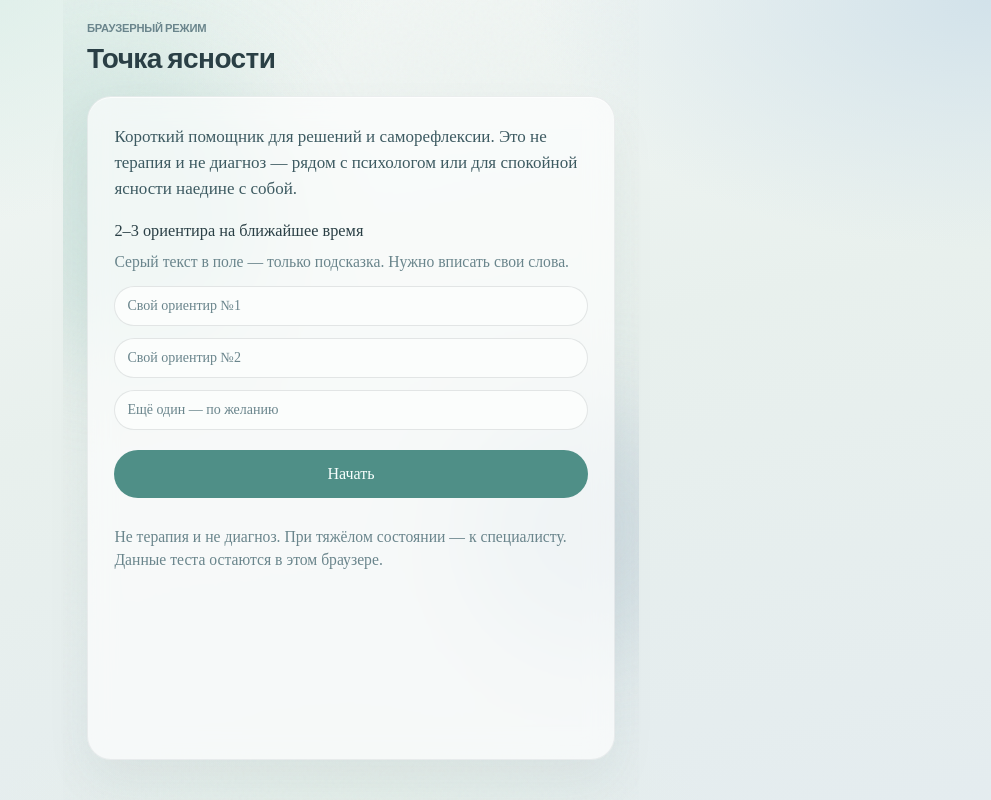
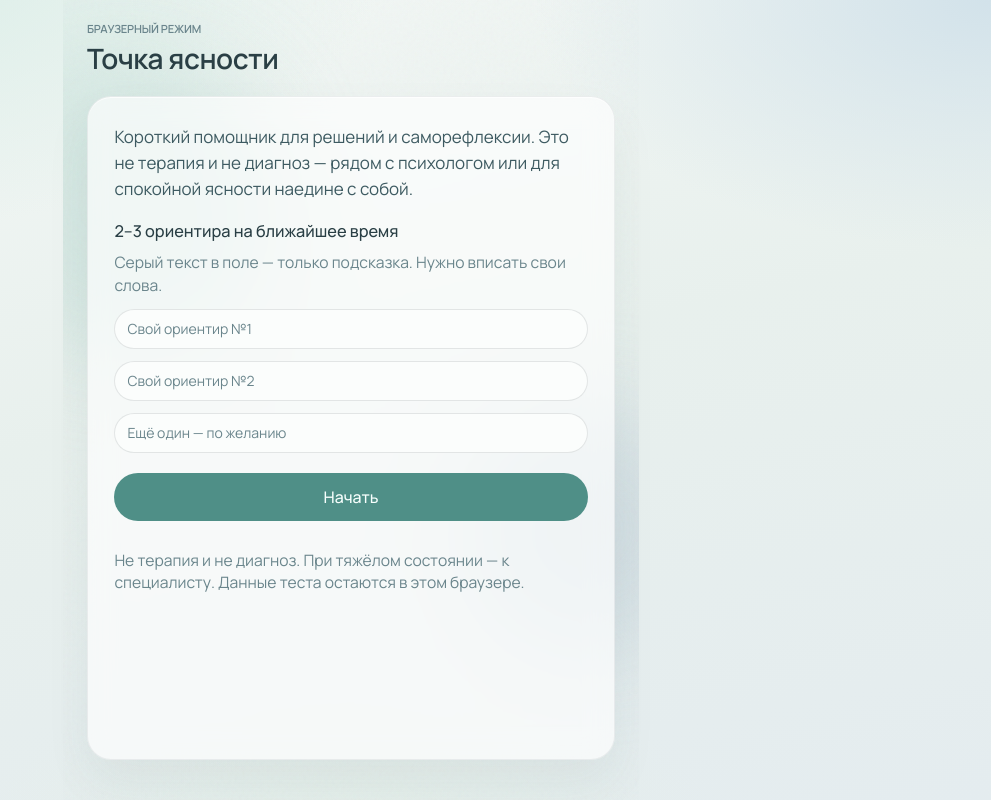
Before and after one commit to GRAnonim/tochka-yasnosti, a Next.js app: page / in a window 1280 px wide. Shown: the whole page, without its empty margins (289-1280 px from the left). Built offline with nearby package versions, Linux system fonts and the light colour scheme.

Commit message:
Switch app typography to Manrope
Co-authored-by: granonim1 <granonim1@gmail.com>

```diff
--- a/src/app/globals.css
+++ b/src/app/globals.css
@@ -7,10 +7,10 @@
 @theme inline {
   --color-background: var(--background);
   --color-foreground: var(--foreground);
-  --font-sans: var(--font-figtree);
-  --font-mono: var(--font-geist-mono);
-  --font-heading: var(--font-sora);
-  --font-display: var(--font-sora);
+  --font-sans: var(--font-manrope);
+  --font-mono: var(--font-manrope);
+  --font-heading: var(--font-manrope);
+  --font-display: var(--font-manrope);
   --color-sidebar-ring: var(--sidebar-ring);
   --color-sidebar-border: var(--sidebar-border);
   --color-sidebar-accent-foreground: var(--sidebar-accent-foreground);
@@ -122,9 +122,9 @@
 }
 
 .font-display {
-  font-family: var(--font-sora), ui-sans-serif, system-ui, sans-serif;
-  letter-spacing: -0.02em;
-  font-weight: 550;
+  font-family: var(--font-manrope), ui-sans-serif, system-ui, sans-serif;
+  letter-spacing: -0.015em;
+  font-weight: 600;
 }
 
 .clarity-shell {
--- a/src/app/layout.tsx
+++ b/src/app/layout.tsx
@@ -1,21 +1,11 @@
 import type { Metadata, Viewport } from "next";
-import { Figtree, Geist_Mono, Sora } from "next/font/google";
+import { Manrope } from "next/font/google";
 import Script from "next/script";
 import "./globals.css";
 
-const sora = Sora({
-  variable: "--font-sora",
-  subsets: ["latin", "latin-ext"],
-});
-
-const figtree = Figtree({
-  variable: "--font-figtree",
-  subsets: ["latin", "latin-ext"],
-});
-
-const geistMono = Geist_Mono({
-  variable: "--font-geist-mono",
-  subsets: ["latin"],
+const manrope = Manrope({
+  variable: "--font-manrope",
+  subsets: ["latin", "cyrillic", "cyrillic-ext"],
 });
 
 export const metadata: Metadata = {
@@ -38,10 +28,8 @@ export default function RootLayout({
   children: React.ReactNode;
 }>) {
   return (
-    <html lang="ru">
-      <body
-        className={`${sora.variable} ${figtree.variable} ${geistMono.variable} antialiased`}
-      >
+    <html lang="ru" className={manrope.variable}>
+      <body className={`${manrope.className} antialiased`}>
         <Script
           src="https://telegram.org/js/telegram-web-app.js"
           strategy="lazyOnload"
```
